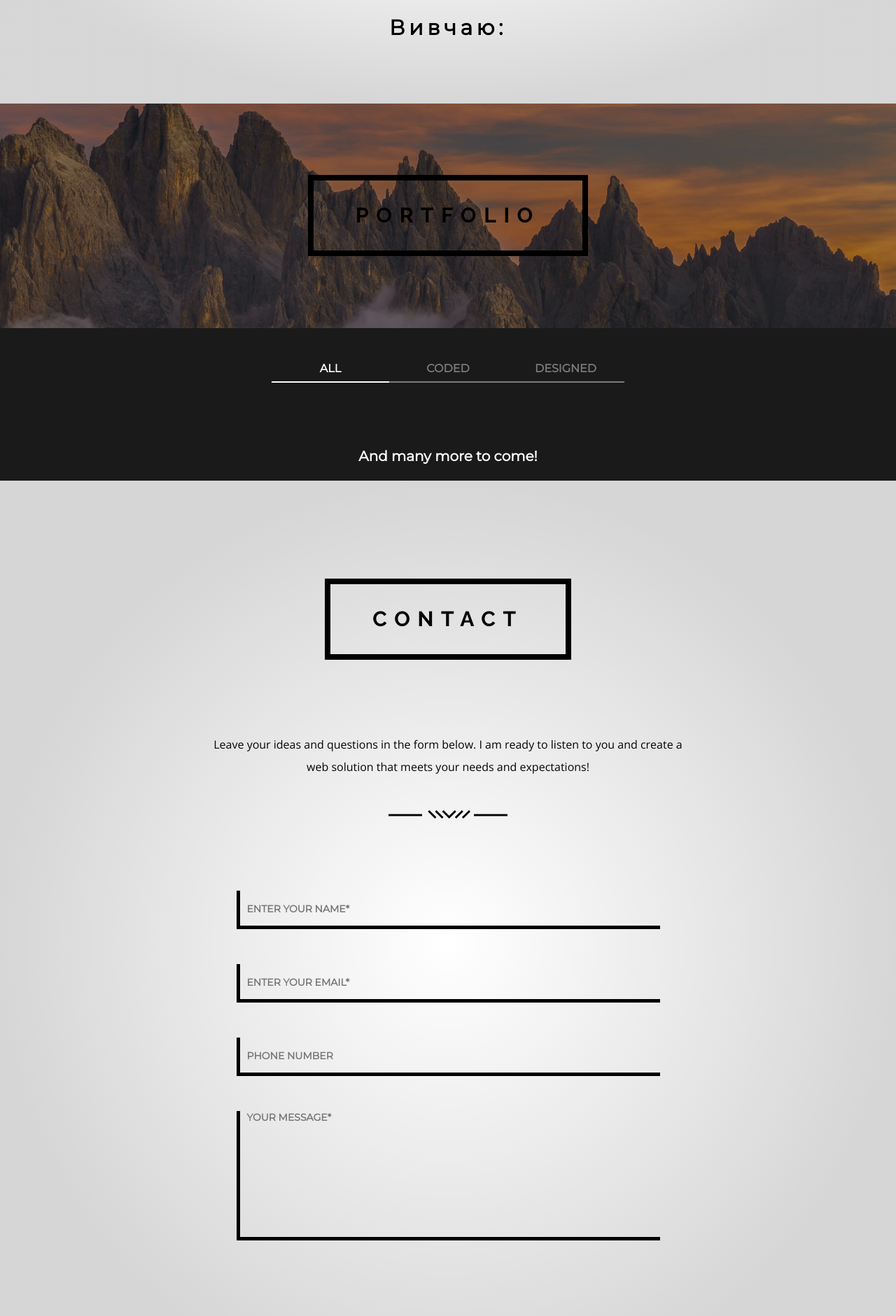
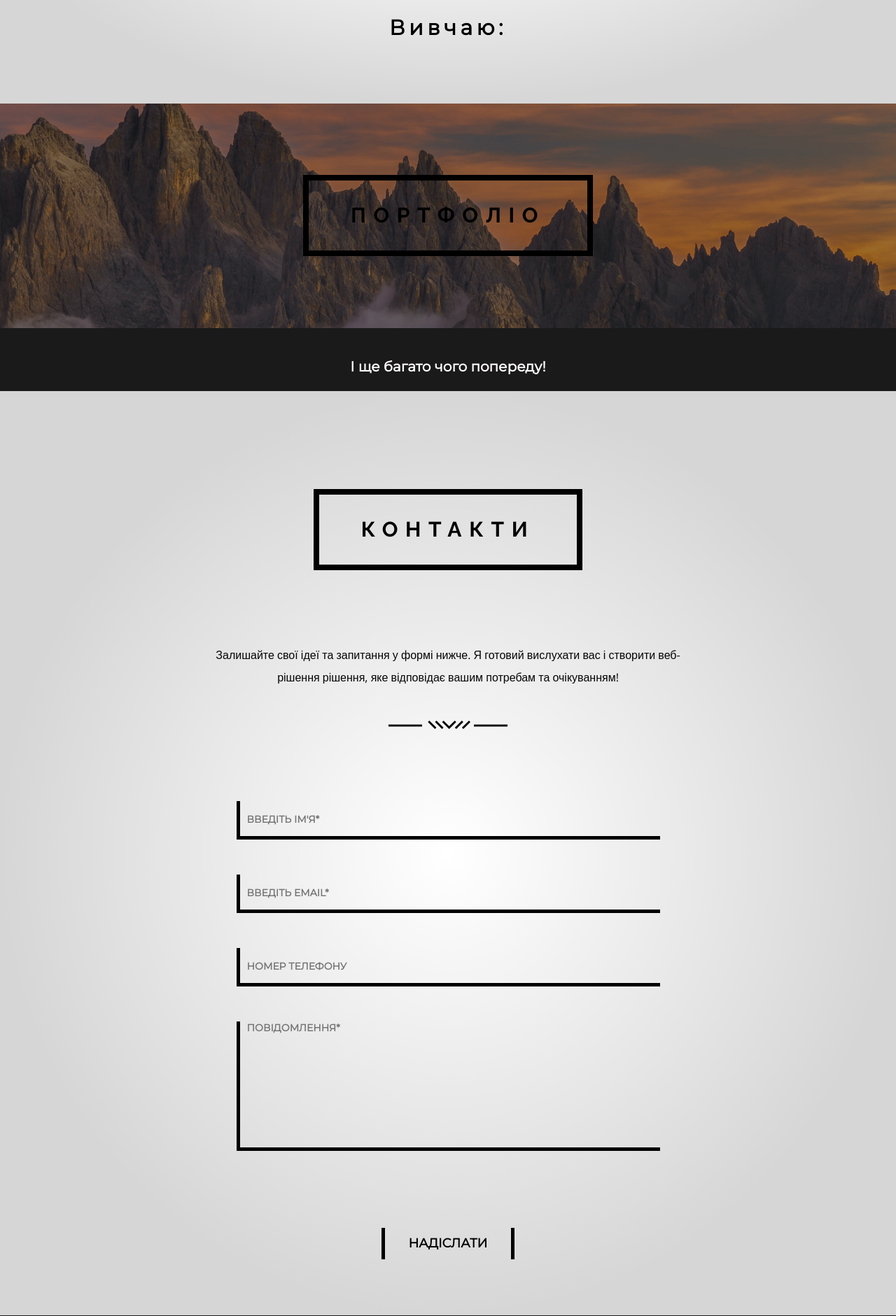
Before and after one commit to OleksPro/Portfolio, a Django app: page /home_uk/ in a window 1280 px wide. Shown: the part 2546-4427 px from the top of the page at 70% size. Run offline with Django 4.2, Linux system fonts and the light colour scheme; tables that the repository leaves empty hold one stand-in row (values such as "Sample post"); grey boxes marked "Sample" are stand-in pictures.

Commit message:
change ukrainian page

```diff
--- a/portfolio/main/static/main/css/style.css
+++ b/portfolio/main/static/main/css/style.css
@@ -116,9 +116,9 @@ table {
     display: none;
 }
 
-@media (max-width: 992px) {
+@media (max-width: 1010px) {
     .header {
-        padding: 1.3rem 5%;
+        padding: 1.2rem 5%;
     }
 }
 
--- a/portfolio/main/templates/main/home.html
+++ b/portfolio/main/templates/main/home.html
@@ -179,15 +179,17 @@
     <section class="portfolio" id="portfolio_scroll">
         <div class="portfolio_title">
             <div class="page_title" id="portfolio">
+                {% block portfolio_title %}
                     <p>PORTFOLIO</p>
+                {% endblock %}
             </div>
         </div>
         <div class="portfolio_main">
-            <div class="portfolio_menu">
+            <!-- <div class="portfolio_menu">
                 <div class="menu_link active"><a href="#" onclick="return false;">ALL</a></div>
                 <div class="menu_link"><a href="#" onclick="return false;">CODED</a></div>
                 <div class="menu_link"><a href="#" onclick="return false;">DESIGNED</a></div>
-            </div>
+            </div> -->
         </div>
         <div class="portfolio_sites">
             {% for site in portfolio_sites %}
@@ -197,20 +199,24 @@
             {% endfor %}
         </div>
         <div class="portfolio_footer">
+            {% block portfolio_footer %}
                 <p>And many more to come!</p>
+            {% endblock %}
         </div>
     </section>
     <!-- -----contact----- -->
     <section class="contact" id="contact_me_scroll">
         <div class="page_title" id="contact">
+            {% block contact_title %}
                 <p>CONTACT</p>
+            {% endblock %}
         </div>
         <div class="contact_text">
-            <p>
-                Leave your ideas and questions in the form below.
+            {% block contact_text %}
+                <p>Leave your ideas and questions in the form below.
                     I am ready to listen to you and create a web
-                solution that meets your needs and expectations!
-            </p>
+                    solution that meets your needs and expectations!</p>
+            {% endblock %}
         </div>
         <div class="img_separator">
             <img src="/media/images/img_separator.png" alt="logo_separator">
@@ -224,6 +230,7 @@
             </ul>
         {% endif %}
 
+        {% block form %}
             <form method="post" action="" class="contact_form" lang="eu" autocomplete="off">
                 {% csrf_token %}
                 <label for="{{ contact_form.name.id_for_label }}">Name:</label>
@@ -246,6 +253,7 @@
                     <button class="contact_buttom" type="submit">SUBMIT</button>
                 </div>
             </form>
+        {% endblock %}
 
 
     </section>
@@ -255,7 +263,9 @@
     <div class="footer_main">
         <div class="arrow" onclick="scrollToTop()">
             <img src="/media/images/img_arrow_top.png" alt="arrow">
+            {% block back_to_top %}
                 <p>BACK TO TOP</p>
+            {% endblock %}
         </div>
         <div class="footer_links">
             {% for footer_link in footer_links %}
@@ -266,7 +276,9 @@
                 </div>
             {% endfor %}
         </div>
+        {% block copy %}
             <p class="copy_text">&copy;2024 Olexandr Prokopenko All Rights Reserved.</p>
+        {% endblock %}
     </div>
 </footer>
 </html>
--- a/portfolio/main/templates/main/home_uk.html
+++ b/portfolio/main/templates/main/home_uk.html
@@ -77,3 +77,54 @@
 {% block learn %}
     <p>Вивчаю:</p>
 {% endblock %}
+
+{% block portfolio_title %}
+    <p>ПОРТФОЛІО</p>
+{% endblock %}
+
+{% block portfolio_footer %}
+    <p>І ще багато чого попереду!</p>
+{% endblock %}
+
+{% block contact_title %}
+    <p>КОНТАКТИ</p>
+{% endblock %}
+
+{% block contact_text %}
+    <p>Залишайте свої ідеї та запитання у формі нижче.
+        Я готовий вислухати вас і створити веб-рішення
+        рішення, яке відповідає вашим потребам та очікуванням!</p>
+{% endblock %}
+
+{% block form %}
+    <form method="post" action="" class="contact_form" lang="eu" autocomplete="off">
+        {% csrf_token %}
+        <label for="{{ contact_form.name.id_for_label }}">Name:</label>
+        <input type="text" name="{{ contact_form.name.name }}" id="{{ contact_form.name.id_for_label }}"
+            placeholder="ВВЕДІТЬ ІМ'Я*" maxlength="{{ contact_form.name.max_length }}" required>
+
+        <label for="{{ contact_form.email.id_for_label }}">Email:</label>
+        <input type="email" name="{{ contact_form.email.name }}" id="{{ contact_form.email.id_for_label }}"
+            placeholder="ВВЕДІТЬ EMAIL*" required>
+
+        <label for="{{ contact_form.phone_number.id_for_label }}">Phone Number:</label>
+        <input type="text" name="{{ contact_form.phone_number.name }}" id="{{ contact_form.phone_number.id_for_label }}"
+            placeholder="НОМЕР ТЕЛЕФОНУ" maxlength="{{ contact_form.phone_number.max_length }}">
+
+        <label for="{{ contact_form.message.id_for_label }}">Message:</label>
+        <textarea name="{{ contact_form.message.name }}" id="{{ contact_form.message.id_for_label }}"
+                placeholder="ПОВІДОМЛЕННЯ*" required></textarea>
+
+        <div class="contact_buttom_container">
+            <button class="contact_buttom" type="submit">НАДІСЛАТИ</button>
+        </div>
+    </form>
+{% endblock %}
+
+{% block back_to_top %}
+    <p>В ГОРУ</p>
+{% endblock %}
+
+{% block copy %}
+    <p class="copy_text">&copy;2024 Олександр Прокопенко Всі права захищені.</p>
+{% endblock %}
```
Lines whose indentation alone changed are shown as unchanged.
